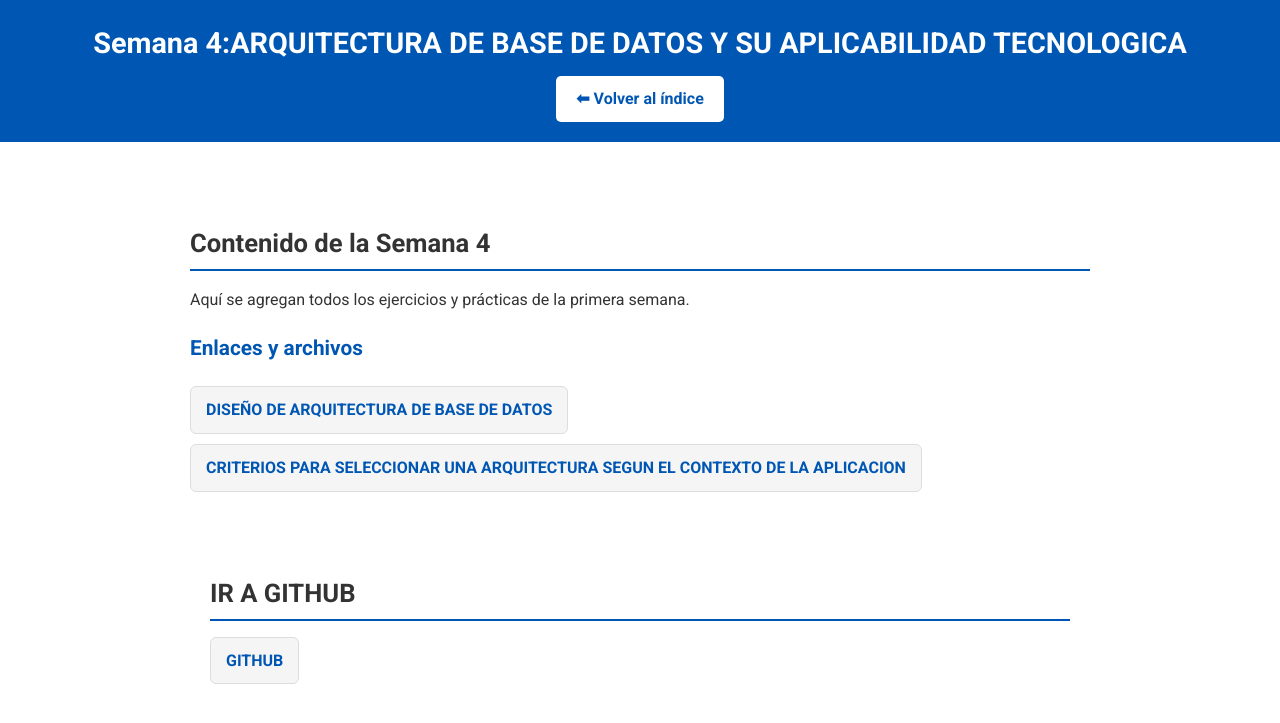
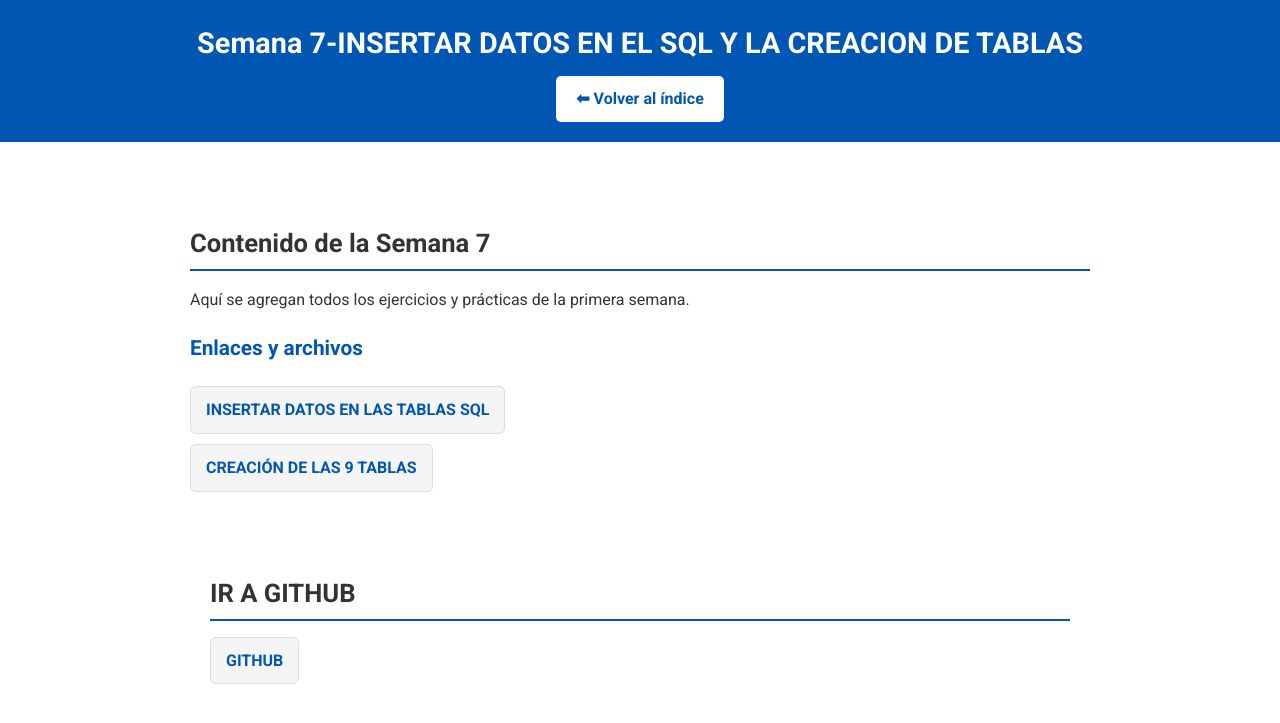
Before and after one commit to CarrilloCJ/Base-de-Datos-II.io.github, a plain HTML site: page semana7.html in a window 1280 px wide. Drawn offline with Linux system fonts and the light colour scheme.

Commit message:
Update semana7.html

```diff
--- a/semana7.html
+++ b/semana7.html
@@ -3,25 +3,25 @@
 <head>
     <meta charset="UTF-8">
     <meta name="viewport" content="width=device-width, initial-scale=1.0">
-    <title>Semana4 -ARQUITECTURA DE BASE DE DATOS Y SU APLICABILIDAD TECNOLOGICA </title>
+    <title>Semana 7-INSERTAR DATOS EN EL SQL Y LA CREACION DE TABLAS </title>
     <link rel="stylesheet" href="estilos.css">
     <link href="https://fonts.googleapis.com/css2?family=Roboto:wght@400;700&display=swap" rel="stylesheet">
 </head>
 <body>
     <header>
-        <h1>Semana 4:ARQUITECTURA DE BASE DE DATOS Y SU APLICABILIDAD TECNOLOGICA </h1>
+        <h1>Semana 7-INSERTAR DATOS EN EL SQL Y LA CREACION DE TABLAS </h1>
         <a href="index.html" class="btn">⬅ Volver al índice</a>
     </header>
 
     <main>
         <section class="contenido">
-            <h2>Contenido de la Semana 4</h2>
+            <h2>Contenido de la Semana 7</h2>
             <p>Aquí se agregan todos los ejercicios y prácticas de la primera semana.</p>
 
             <h3>Enlaces y archivos </h3>
             <ul>
-<li><a href="https://www.canva.com/design/DAG14Fh0WqA/P33g2_44qDC50WXkzTo57A/edit" target="_blank">DISEÑO DE ARQUITECTURA DE BASE DE DATOS</a></li>
-                <li><a href="https://www.canva.com/design/DAG14CVfbcU/GXaK2ok8Sb_oJtm2li9PRQ/edit">CRITERIOS PARA SELECCIONAR UNA ARQUITECTURA SEGUN EL CONTEXTO DE LA APLICACION</a></li>
+<li><a href="https://www.canva.com/design/DAG2kwiR7W8/KJTO5MFq4-8-illevY8leg/edit" target="_blank">INSERTAR DATOS EN LAS TABLAS SQL</a></li>
+<li><a href="https://www.canva.com/design/DAG2k8FszKA/6K9-W3Tk3DI8U7ZriUPMzw/edit" target="_blank">CREACIÓN DE LAS 9 TABLAS </a></li>
 
             </ul>
 
```
